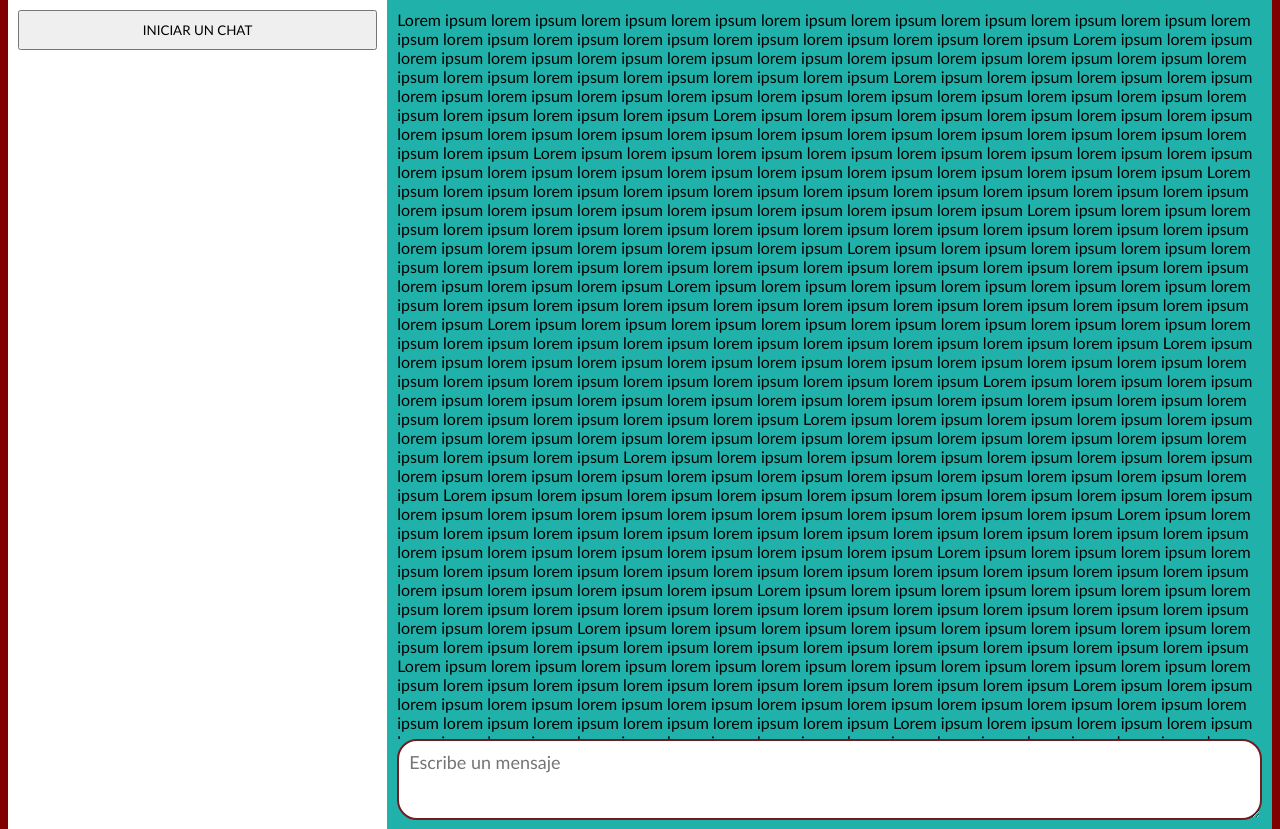
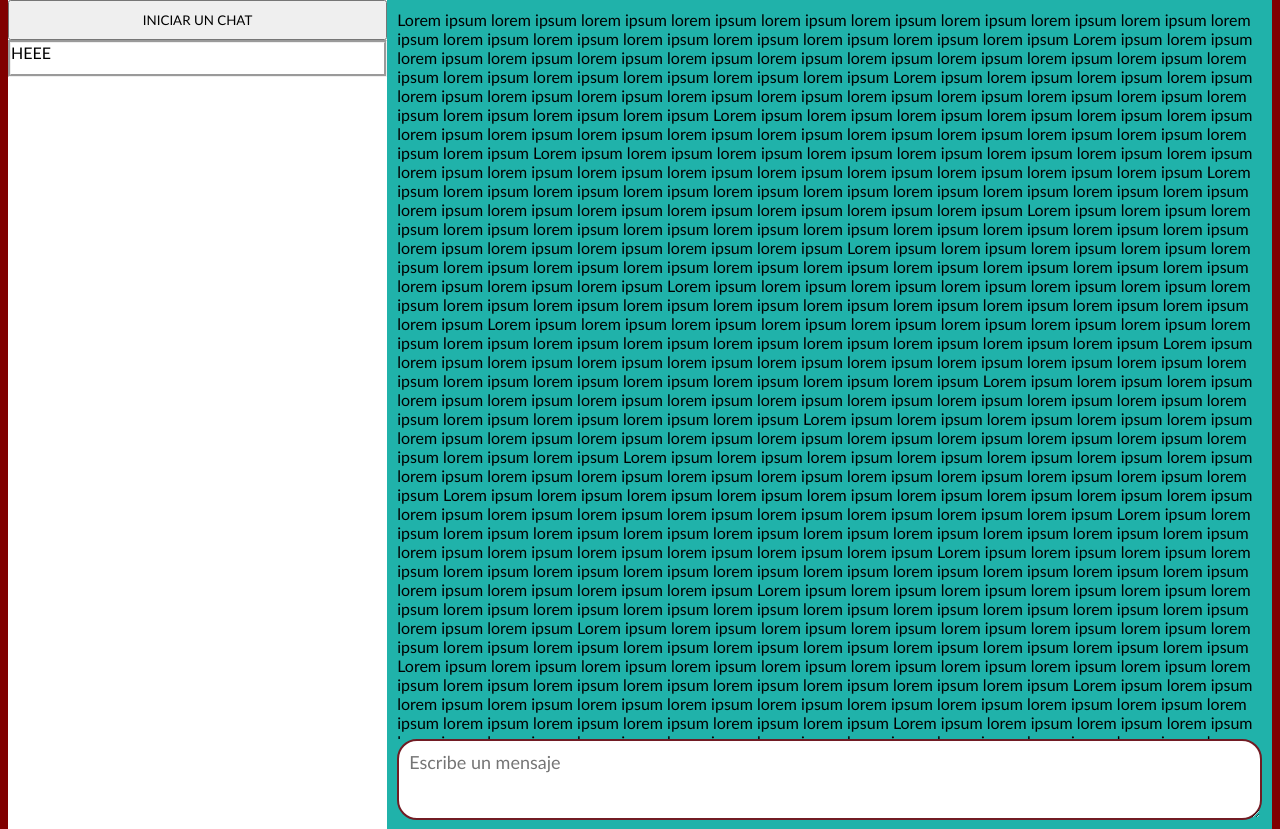
Before and after one commit to F-Team-ECI/DRAW-CHAT, a Spring Boot app: page / in a window 1280 px wide. Shown: the part 84-913 px from the top of the page. Run offline with Spring Boot 4, Linux system fonts and the light colour scheme; the visitor is signed in with stand-in values (Sample User, id 1); data that the repository does not hold is empty; some of the project's set-up classes (security, data sources, template engines, error pages and the like) are left out, and stand-ins take their place; database files in the repository are not loaded; some libraries are stand-ins or nearby versions.

Commit message:
Chats layout

```diff
--- a/src/main/resources/static/css/index.css
+++ b/src/main/resources/static/css/index.css
@@ -29,6 +29,7 @@ body {
 	width: 30%;
         background-color: white;
         margin: 0;
+        padding: 0;
 }
 
 .column.right {
@@ -143,7 +144,7 @@ body {
 
 #chatBox {
         height: 90%;
-        overflow-y: scroll;
+        overflow-y: auto;
 	display: flex;
 	flex-direction: column;
         flex: 1;
@@ -187,3 +188,22 @@ body {
 ::-webkit-scrollbar-thumb:hover {
         background: #554845d2;
 }
+
+#chatsContainer {
+        overflow-y: auto;
+	display: flex;
+	flex-direction: column;
+        flex: 1;
+        margin: 0;
+        height: 90%;
+}
+
+.chatInstance {
+        border-style: groove;
+        cursor: pointer;
+        height: 4vh;
+}
+
+.chatInstance:hover {
+        background-color:#c2bbbb;
+}
--- a/src/main/resources/static/js/chatCreator.js
+++ b/src/main/resources/static/js/chatCreator.js
@@ -11,14 +11,18 @@ $(document).ready(function () {
 
     $(document).on("click", ".clickable-row", function() {
         var telefono = $(this).children().eq(0).text();
-        var nombre = $(this).children().eq(0).text();
-        var apellido = $(this).children().eq(0).text();
+        var nombre = $(this).children().eq(1).text();
+        var apellido = $(this).children().eq(2).text();
         var chat = {
-            "usuario1": {
+            "user1": {
                 "telefono": drawapp.getPhone(),
+                "nombre": drawapp.getUser().nombre,
+                "apellido": drawapp.getUser().apellido
             },
-            "usuario2": {
+            "user2": {
                 "telefono": telefono,
+                "nombre": nombre,
+                "apellido": apellido
             }
 
         }
--- a/src/main/resources/static/js/drawapp.js
+++ b/src/main/resources/static/js/drawapp.js
@@ -97,6 +97,10 @@ var drawapp = (function () {
 
         getPhone: function(){
             return userR.telefono;
+        },
+
+        getUser: function(){
+            return userR;
         }
     }
 
--- a/src/main/resources/static/js/subscriptions/chats.js
+++ b/src/main/resources/static/js/subscriptions/chats.js
@@ -1,6 +1,48 @@
+chatSub = (function () {
 
+    var chats = [];
 
-chatSub = (function () {
+    var addChatToView = function(chat){
+        if(!chatVisible(chat)){
+            drawchat(chat);
+            console.log(chats);
+            chats.push(chat);
+            console.log(chats);
+        }
+    }
+
+    var drawchat = function(chat){
+        var element = "<div class='chatInstance'>"
+        + getUserOfChat(chat)
+        + "</div>"
+        $("#chatsContainer").append(element);
+    }
+
+    var chatVisible = function(chat){
+        var usuarioNuevo = getUserOfChat(chat);
+        console.log(usuarioNuevo);
+        var usuario = null;
+        var c = null;
+        for (i = 0; i < chats.length; i++) {
+            c = chats[i];
+            console.log(c);
+            usuario = getUserOfChat(c);
+            console.log(usuario);
+            if(usuarioNuevo === usuario){
+                return true;
+            }
+          }
+        return false;
+    }
+
+    var getUserOfChat = function(chat){
+        console.log(chat)
+        if(chat.user1.telefono === drawapp.getPhone()){
+            return chat.user2.telefono;
+        } else {
+            return chat.user1.telefono;
+        }
+    }
 
     var connectAndSubscribe = function (cinema, date, movie) {
         console.info('Connecting to WS...');
@@ -13,6 +55,7 @@ chatSub = (function () {
             stompClient.subscribe('/topic/chats.' + drawapp.getPhone(), function (eventbody) {
                 var theObject = JSON.parse(eventbody.body);
                 console.log(theObject);
+                addChatToView(theObject);
             });
         });
     };
@@ -38,7 +81,6 @@ $(function () {
         if (e.which == 13 && !e.shiftKey) {
             console.log($("#mainTextArea").val());
             e.preventDefault();
-
         }
     });
 })
--- a/src/main/resources/templates/index.html
+++ b/src/main/resources/templates/index.html
@@ -64,6 +64,9 @@
                 <span class="chat_icon"></span>
                 INICIAR UN CHAT
             </button>
+            <div id="chatsContainer">
+                <div class="chatInstance">HEEE</div>
+            </div>
         </div>
 
         <div class="column right">
```
Also changed, not shown: src/main/java/edu/eci/arsw/application/controllers/impl/ChatController.java (+12 -1 lines).
